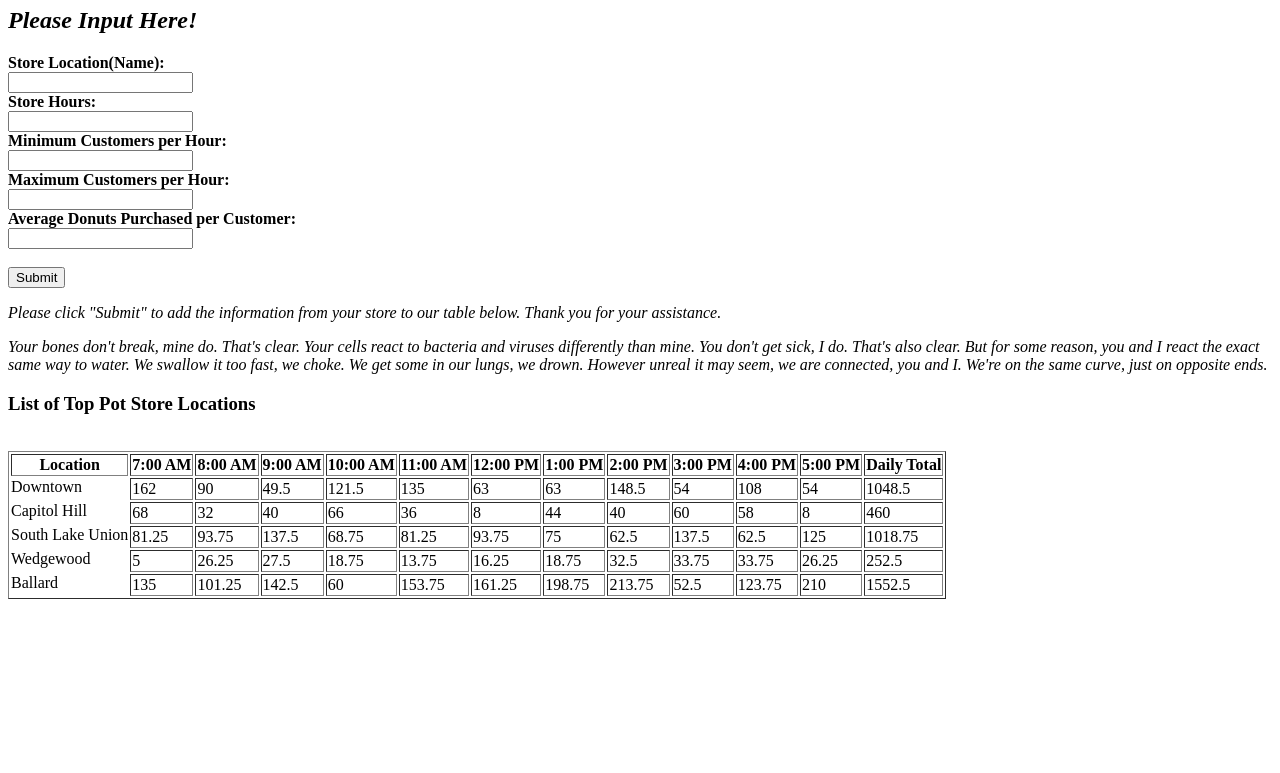
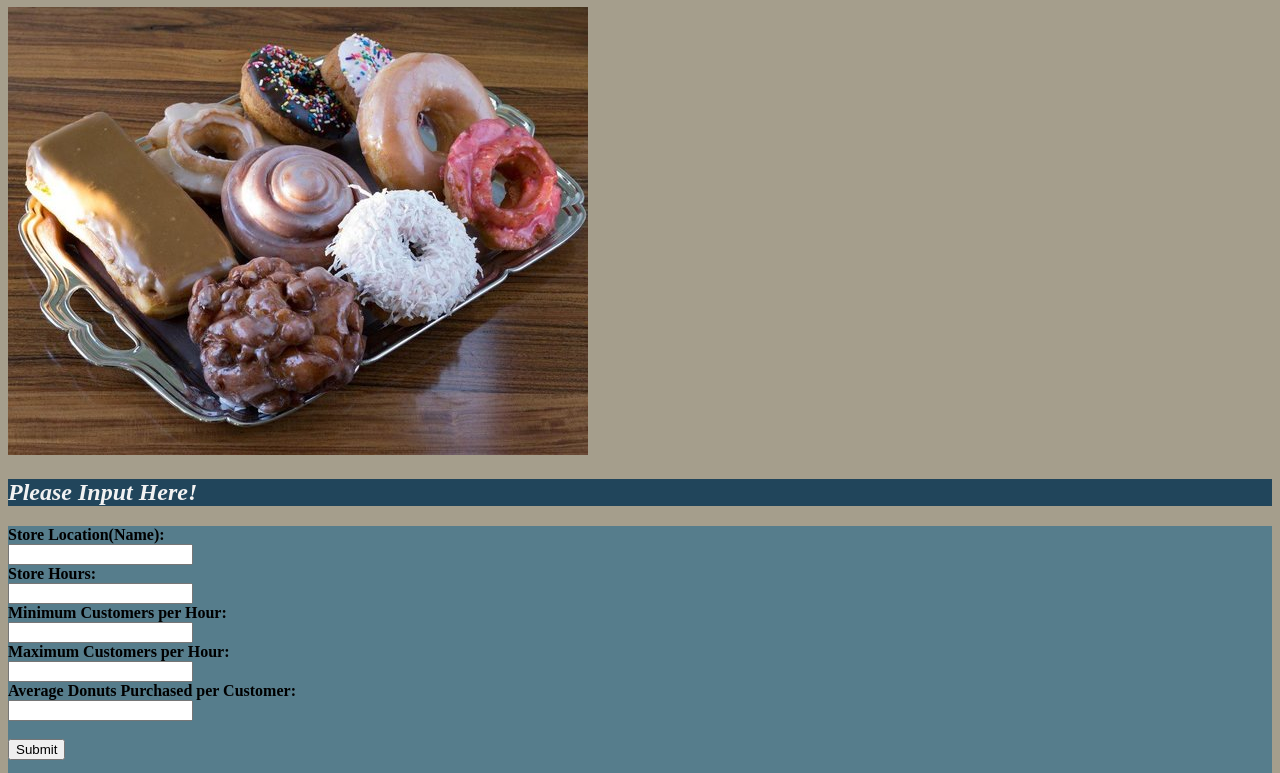
Before and after one commit to dsheffield206/donut_shop, a plain HTML site: page index.html in a window 1280 px wide. Shown: the part 73-846 px from the top of the page. Before the commit the page ends 800 px from the top, so only its background shows below. Drawn offline with Linux system fonts and the light colour scheme.

Commit message:
adding color palatte oregon coast & basic css to coffee shop

```diff
--- /dev/null
+++ b/css/style.css
@@ -0,0 +1,40 @@
+/* This is a CSS Stylesheet for David's Donut Shop Project */
+/* TABLE OF CONENTS */
+
+body {
+  background-color: #A59E8C;
+}
+
+h1, h2, h3 {
+  background-color: #21455B;
+  color: #F2F2F2;
+}
+
+form {
+  background-color: #567D8C;
+  clear: left;
+}
+
+p {
+  background-color: #8C8372;
+}
+
+div {
+  background-color: #A59E8C;
+}
+
+table, th, td {
+  background-color: #21455B;
+  color: #F2F2F2;
+  font-family: Arial;
+  text-align: right;
+  border: 2px solid black;
+  border-collapse: collapse;
+  border-spacing: 0.5em;
+  clear: both;
+}
+
+th, td {
+  padding: 5px;
+
+}
--- a/index.html
+++ b/index.html
@@ -6,12 +6,13 @@
     <meta charset='utf-8'>
     <meta http-equiv='X-UA-Compatible' content='IE=edge'>
     <title>Top Pot Donut Demand</title>
-    <!-- Future link for a stylesheet -->
+    <link href="css/style.css" type="text/css" rel="stylesheet" />
   </head>
 
   <body>
     <h1><b>Top Pot Donut Demand by Store Location</b></h1>
     <p></p>
+    <img src="img/tp_donut_tray_rsz.jpg" />
     <p></p>
     <h2><i>Please Input Here!</i></h2>
     <form id="newStoreForm">
@@ -31,7 +32,7 @@
     <input id="avgDonutPerHourForm" type="number">
     <br><br>
     <button id="formButton" type="button">Submit</button>
-    </form>
+    </form> <br>
 
     <p><i>Please click "Submit" to add the information from your store to our table below. Thank you for your assistance.</i></p>
     <p><i><!-- start slipsum code -->
@@ -45,8 +46,9 @@ Your bones don't break, mine do. That's clear. Your cells react to bacteria and
 
 <!-- end slipsum code -->
 </i></p>
+    <p> </p>
     <h3>List of Top Pot Store Locations</h3>
-    <table id="Donut-Shops" border=solid 5px black>
+    <table id="Donut-Shops">
       <tr>
         <th>Location</th>
         <th>7:00 AM</th>
@@ -63,6 +65,10 @@ Your bones don't break, mine do. That's clear. Your cells react to bacteria and
         <th>Daily Total</th>
       </tr>
     </table>
+    <p> </p>
+    <br>
+    <img src="img/old_books_rsz.jpg" />
+    <br>
 
     <script src="js/donut_model.js"></script>
 
--- a/js/donut_model.js
+++ b/js/donut_model.js
@@ -15,7 +15,7 @@ var donutShop = function(storeLocation, storeHours, minCustPerHour, maxCustPerHo
 // Calculates hourlyDemand and puts the output into an array
 donutShop.prototype.dailyDemand = function(minCustPerHour, maxCustPerHour) {
     for(var i = 0; i < this.storeHours; i++) {
-        this.storeDemandArray.push((Math.floor(Math.random( ) * (this.maxCustPerHour - this.minCustPerHour)) + this.minCustPerHour) * this.avgDonutPerHour);
+        Math.floor(this.storeDemandArray.push((Math.floor(Math.random( ) * (this.maxCustPerHour - this.minCustPerHour)) + this.minCustPerHour) * this.avgDonutPerHour));
     }
 };
 
```
Also changed, not shown: 1 other file.
